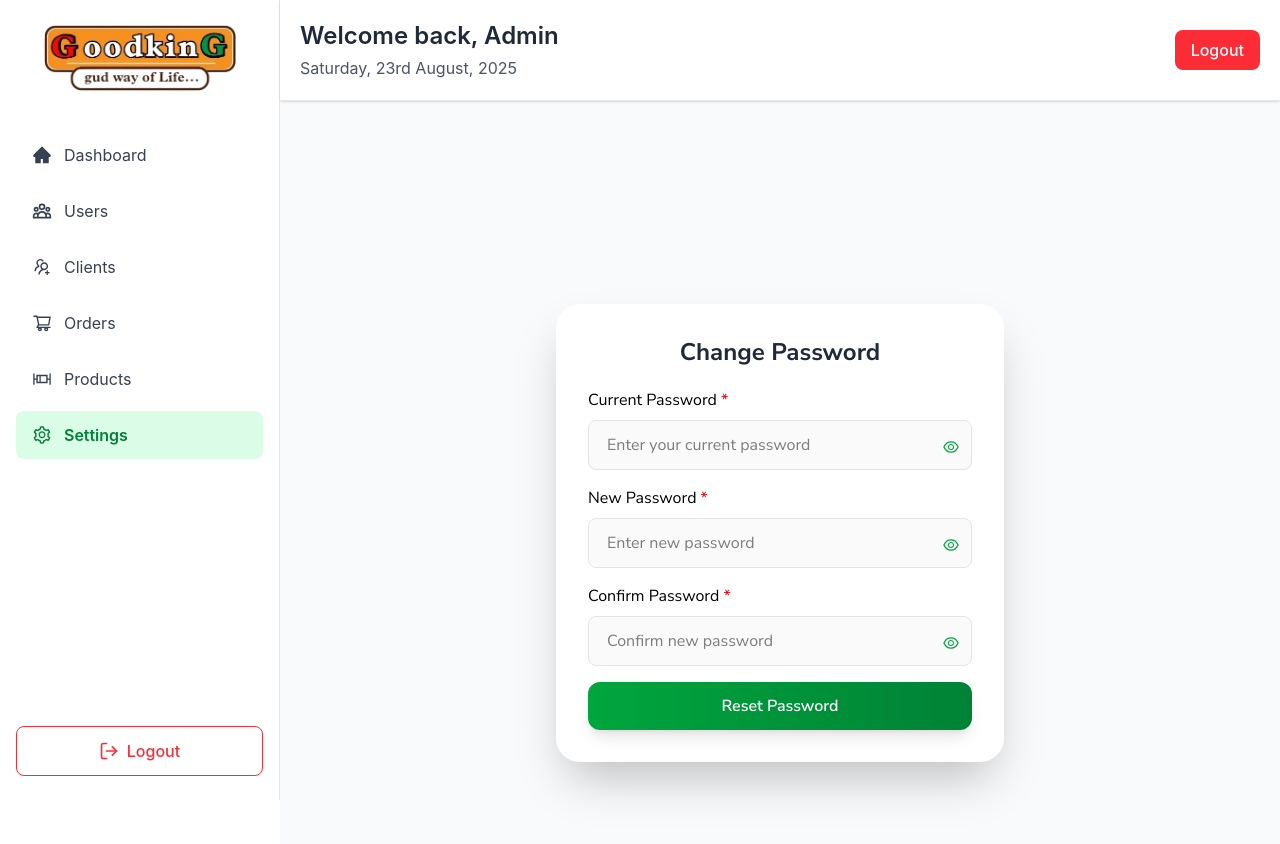
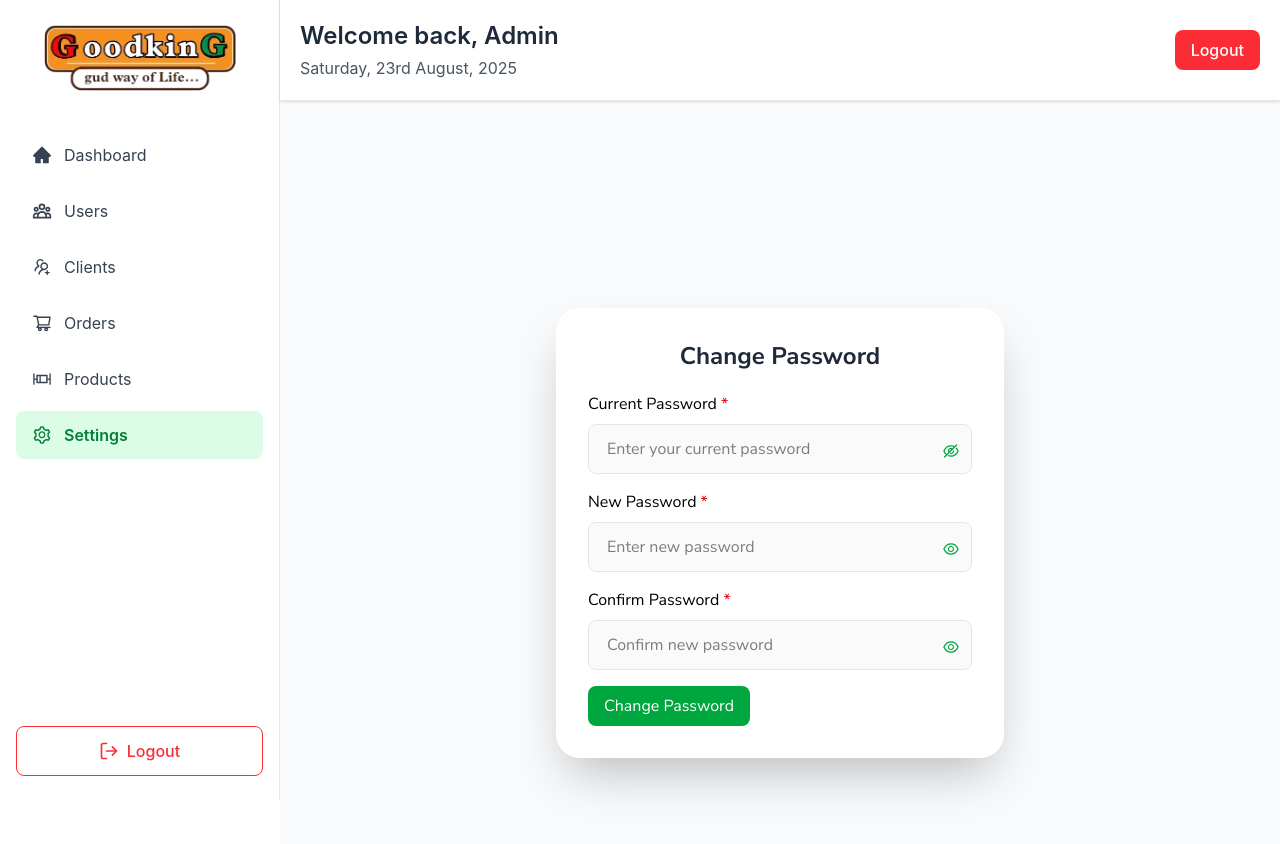
Before and after one commit to team-pr01/good-king-billing-client, a React (Vite) app: page /admin/dashboard/settings in a window 1280 px wide. Both pictures are taken after a click on the button 951 px from the left and 447 px from the top of the page. Shown: the top 844 px of the page. Built offline with nearby package versions, Linux system fonts and the light colour scheme.

Commit message:
Integrated change password

```diff
--- a/src/pages/Auth/ChangePassword/ChangePassword.tsx
+++ b/src/pages/Auth/ChangePassword/ChangePassword.tsx
@@ -1,7 +1,11 @@
+/* eslint-disable @typescript-eslint/no-explicit-any */
 import { useState } from "react";
 import { useForm } from "react-hook-form";
 import { AiOutlineEye, AiOutlineEyeInvisible } from "react-icons/ai";
 import TextInput from "../../../components/Reusable/TextInput/TextInput";
+import { useChangePasswordMutation } from "../../../redux/Features/Auth/authApi";
+import Button from "../../../components/Reusable/Button/Button";
+import { toast } from "sonner";
 
 type FormValues = {
   currentPassword: string;
@@ -10,6 +14,8 @@ type FormValues = {
 };
 
 const ChangePassword = () => {
+  const [changePassword, { isLoading: isChangingPassword }] =
+    useChangePasswordMutation();
   const {
     register,
     handleSubmit,
@@ -17,18 +23,31 @@ const ChangePassword = () => {
     watch,
     reset,
   } = useForm<FormValues>();
+
   const [showCurrentPassword, setShowCurrentPassword] = useState(false);
   const [showPassword, setShowPassword] = useState(false);
   const [showConfirm, setShowConfirm] = useState(false);
-  const [isLoading, setIsLoading] = useState(false);
 
-  const handleResetPassword = (data: FormValues) => {
-    setIsLoading(true);
-    setTimeout(() => {
-      console.log("New password:", data.newPassword);
+  const handleResetPassword = async (data: FormValues) => {
+    if (data.newPassword !== data.confirmPassword) {
+      toast.error("New password and confirm password do not match");
+      return;
+    }
+
+    try {
+      await changePassword({
+        currentPassword: data.currentPassword,
+        newPassword: data.newPassword,
+      }).unwrap();
+
+      toast.success("Password changed successfully!");
       reset();
-      setIsLoading(false);
-    }, 1500);
+    } catch (error: any) {
+      console.error("Change password error:", error);
+      const message =
+        error?.data?.message || "Failed to change password. Please try again.";
+      toast.error(message);
+    }
   };
 
   return (
@@ -38,7 +57,11 @@ const ChangePassword = () => {
           className="space-y-4 py-5 lg:py-8 px-4 lg:px-8"
           onSubmit={handleSubmit(handleResetPassword)}
         >
-        <h1 className="text-2xl font-bold text-gray-800 text-center mb-5">Change Password</h1>
+          <h1 className="text-2xl font-bold text-gray-800 text-center mb-5">
+            Change Password
+          </h1>
+
+          {/* Current Password */}
           <div className="relative">
             <TextInput
               label="Current Password"
@@ -52,12 +75,18 @@ const ChangePassword = () => {
             />
             <button
               type="button"
-              className="cursor-pointer absolute right-3 top-[50px] text-green-600 dark:text-green-300 text-lg font-medium hover:text-green-800 dark:hover:text-green-100 transition-colors"
+              className="absolute right-3 top-[50px] text-green-600 dark:text-green-300 text-lg font-medium hover:text-green-800 dark:hover:text-green-100 transition-colors"
               onClick={() => setShowCurrentPassword(!showCurrentPassword)}
             >
-              {showPassword ? <AiOutlineEyeInvisible /> : <AiOutlineEye />}
+              {showCurrentPassword ? (
+                <AiOutlineEyeInvisible />
+              ) : (
+                <AiOutlineEye />
+              )}
             </button>
           </div>
+
+          {/* New Password */}
           <div className="relative">
             <TextInput
               label="New Password"
@@ -71,13 +100,14 @@ const ChangePassword = () => {
             />
             <button
               type="button"
-              className="cursor-pointer absolute right-3 top-[50px] text-green-600 dark:text-green-300 text-lg font-medium hover:text-green-800 dark:hover:text-green-100 transition-colors"
+              className="absolute right-3 top-[50px] text-green-600 dark:text-green-300 text-lg font-medium hover:text-green-800 dark:hover:text-green-100 transition-colors"
               onClick={() => setShowPassword(!showPassword)}
             >
               {showPassword ? <AiOutlineEyeInvisible /> : <AiOutlineEye />}
             </button>
           </div>
 
+          {/* Confirm Password */}
           <div className="relative">
             <TextInput
               label="Confirm Password"
@@ -92,20 +122,15 @@ const ChangePassword = () => {
             />
             <button
               type="button"
-              className="cursor-pointer absolute right-3 top-[50px] text-green-600 dark:text-green-300 text-lg font-medium hover:text-green-800 dark:hover:text-green-100 transition-colors"
+              className="absolute right-3 top-[50px] text-green-600 dark:text-green-300 text-lg font-medium hover:text-green-800 dark:hover:text-green-100 transition-colors"
               onClick={() => setShowConfirm(!showConfirm)}
             >
               {showConfirm ? <AiOutlineEyeInvisible /> : <AiOutlineEye />}
             </button>
           </div>
 
-          <button
-            type="submit"
-            disabled={isLoading}
-            className="w-full bg-gradient-to-r from-green-600 to-green-700 dark:from-green-700 dark:to-green-800 text-white py-3 px-4 rounded-xl font-semibold shadow-lg hover:shadow-xl transition-all duration-300 disabled:opacity-50 disabled:cursor-not-allowed flex items-center justify-center gap-2"
-          >
-            {isLoading ? "Resetting..." : "Reset Password"}
-          </button>
+          {/* Submit Button */}
+          <Button label="Change Password" isLoading={isChangingPassword} />
         </form>
       </div>
     </div>
--- a/src/redux/Features/Auth/authApi.ts
+++ b/src/redux/Features/Auth/authApi.ts
@@ -62,6 +62,16 @@ const authApi = baseApi.injectEndpoints({
       invalidatesTags: ["users"],
     }),
 
+    changePassword: builder.mutation({
+      query: (data ) => ({
+        url: `/auth/change-password`,
+        method: "POST",
+        body: data,
+        credentials: "include",
+      }),
+      invalidatesTags: ["users"],
+    }),
+
     deleteUser: builder.mutation({
       query: (id) => ({
         url: `/user/remove-user/${id}`,
@@ -80,5 +90,6 @@ export const {
   useSignupMutation,
   useForgotPasswordMutation,
   useResetPasswordMutation,
+  useChangePasswordMutation,
   useDeleteUserMutation,
 } = authApi;
```
